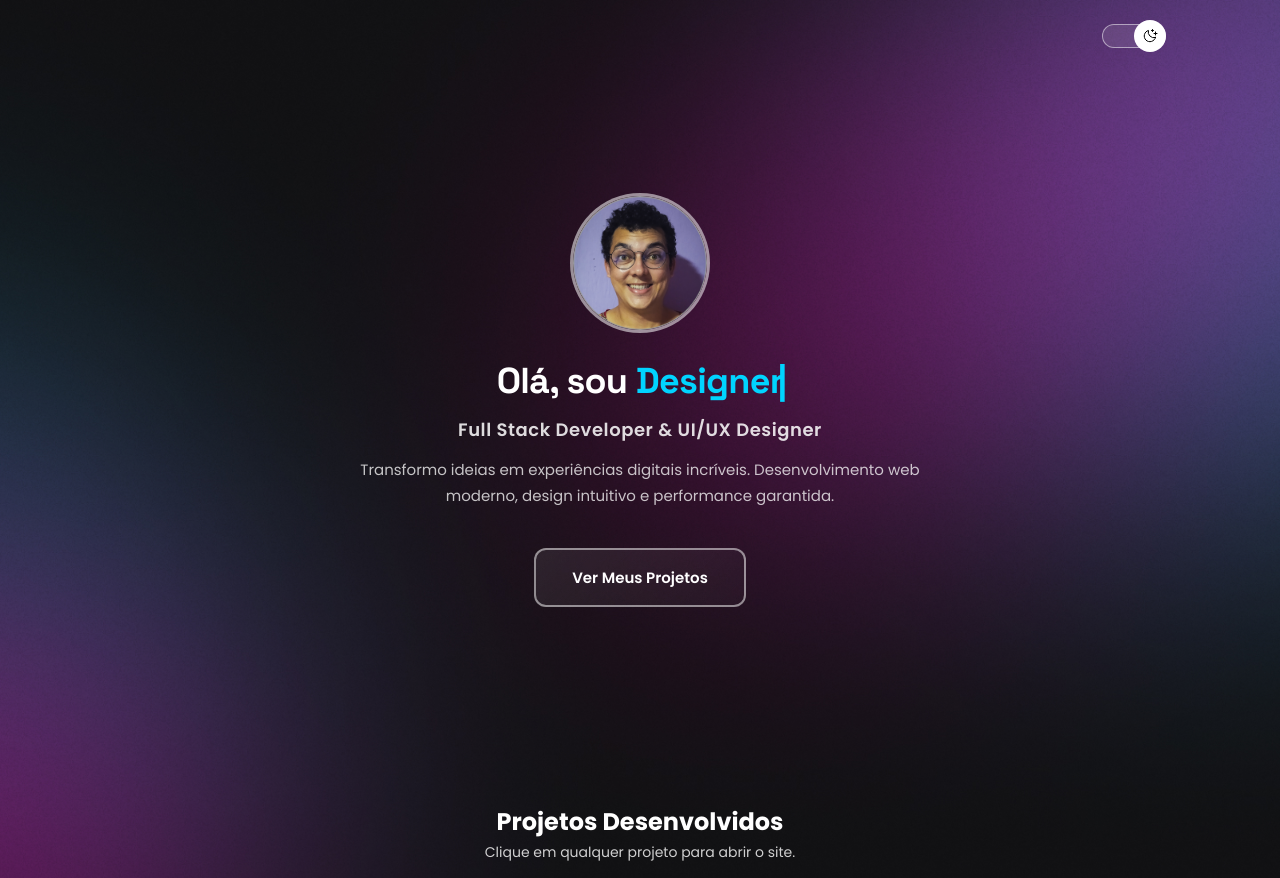
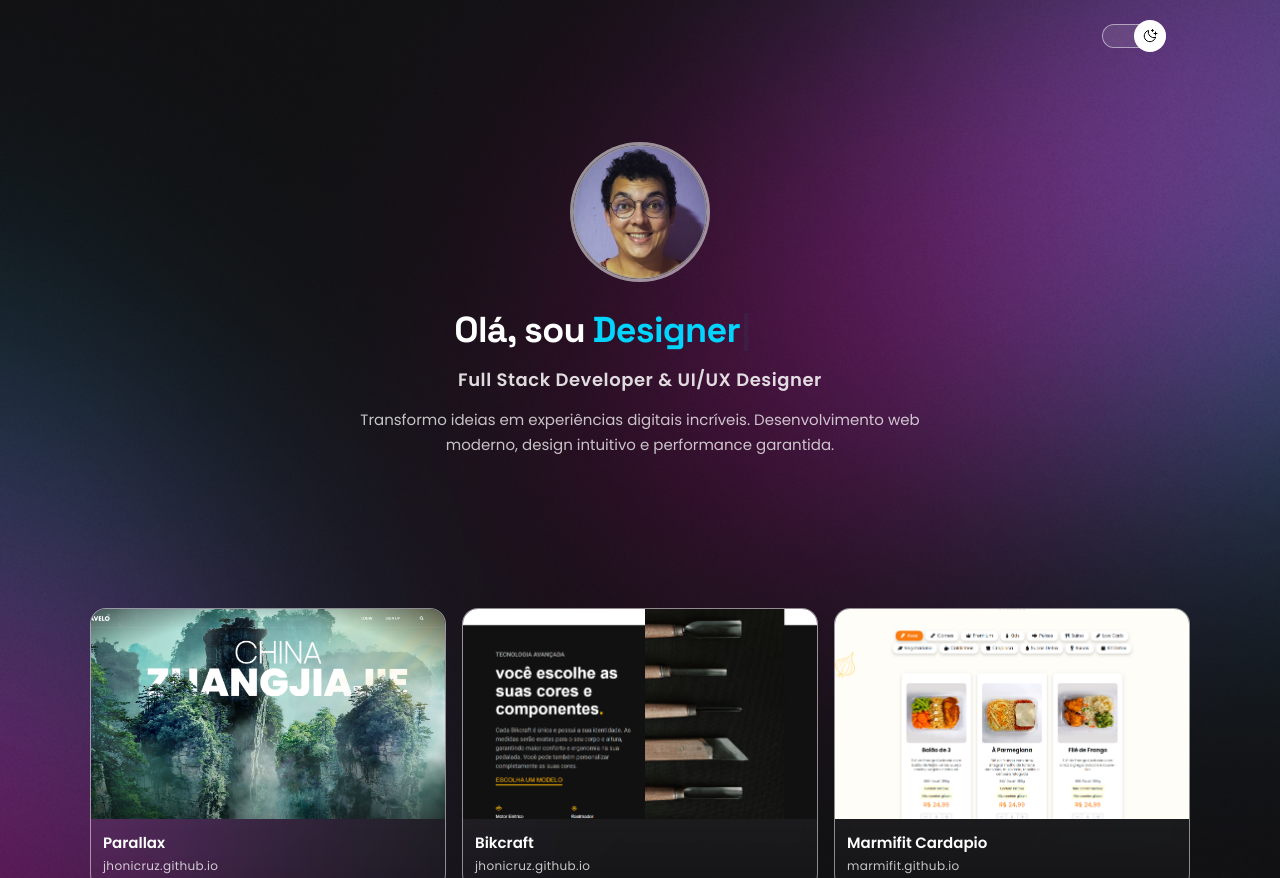
Before and after one commit to jhonicruz/devlinks, a plain HTML site: page index.html in a window 1280 px wide. Shown: the top 878 px of the page. Drawn offline with nearby package versions, Linux system fonts and the light colour scheme.

Commit message:
Feat: Ad typered

```diff
--- a/index.html
+++ b/index.html
@@ -33,7 +33,8 @@
 
         <div class="hero-text">
           <h1 class="hero-title">
-            Olá, sou <span class="typewriter" id="typewriter-text">Jhoni</span>
+            <span class="hero-title-static">Olá, sou</span>
+            <span class="typewriter-slot"><span class="typewriter" id="typewriter-text">Jhoni</span></span>
           </h1>
           <p class="hero-subtitle">Full Stack Developer & UI/UX Designer</p>
           <p class="hero-description">
@@ -42,15 +43,11 @@
           </p>
         </div>
 
-        <a href="#projects" class="cta-button">Ver Meus Projetos</a>
+
       </div>
     </header>
 
     <section id="projects" aria-label="Projetos desenvolvidos">
-      <header class="projects-header">
-        <h1>Projetos Desenvolvidos</h1>
-        <p>Clique em qualquer projeto para abrir o site.</p>
-      </header>
 
       <div id="projects-grid" class="projects-grid"></div>
     </section>
--- a/scripts/app.js
+++ b/scripts/app.js
@@ -72,13 +72,15 @@ function iniciarTypewriter() {
   if (!typewriterEl) return;
 
   new Typed(typewriterEl, {
-    strings: ["Jhoni", "Developer", "Designer"],
-    typeSpeed: 80,
-    backSpeed: 60,
-    backDelay: 2000,
-    startDelay: 500,
+    strings: ["Jhoni^5200", "Developer^900", "Designer^900"],
+    typeSpeed: 60,
+    backSpeed: 45,
+    backDelay: 650,
+    startDelay: 900,
     loop: true,
-    showCursor: false,
+    smartBackspace: false,
+    showCursor: true,
+    cursorChar: "|",
   });
 }
 
--- a/style/layout/layout.css
+++ b/style/layout/layout.css
@@ -24,7 +24,7 @@ body {
 
 .hero-section {
   position: relative;
-  min-height: 100vh;
+  min-height: 75vh;
   display: flex;
   flex-direction: column;
   justify-content: center;
@@ -76,6 +76,11 @@ body {
 }
 
 .hero-title {
+  display: flex;
+  align-items: baseline;
+  justify-content: center;
+  gap: 0.32ch;
+  flex-wrap: nowrap;
   font-family: "Space Grotesk", "Poppins", sans-serif;
   font-size: 3.6rem;
   font-weight: 700;
@@ -85,17 +90,33 @@ body {
   letter-spacing: -0.02em;
 }
 
+.hero-title-static {
+  white-space: nowrap;
+}
+
+.typewriter-slot {
+  display: inline-flex;
+  align-items: baseline;
+  justify-content: flex-start;
+  flex: 0 0 10ch;
+  min-width: 10ch;
+  white-space: nowrap;
+}
+
 .typewriter {
   display: inline-block;
-  min-width: 2ch;
-  position: relative;
+  line-height: 1.1;
+  white-space: nowrap;
+  text-align: left;
+  vertical-align: baseline;
   color: #00d4ff;
 }
 
-.typewriter::after {
-  content: "|";
-  position: absolute;
-  right: -0.1em;
+.typed-cursor {
+  color: #00d4ff;
+  font-weight: 700;
+  line-height: 1;
+  margin-left: 0.05em;
   animation: blink-cursor 0.8s ease-in-out infinite;
 }
 
@@ -504,11 +525,17 @@ body {
 
   .hero-section {
     padding: 40px 16px;
-    min-height: auto;
+    min-height: 65vh;
   }
 
   .hero-title {
     font-size: 2.2rem;
+    flex-wrap: wrap;
+  }
+
+  .typewriter-slot {
+    flex-basis: 8.5ch;
+    min-width: 8.5ch;
   }
 
   .hero-subtitle {
```
